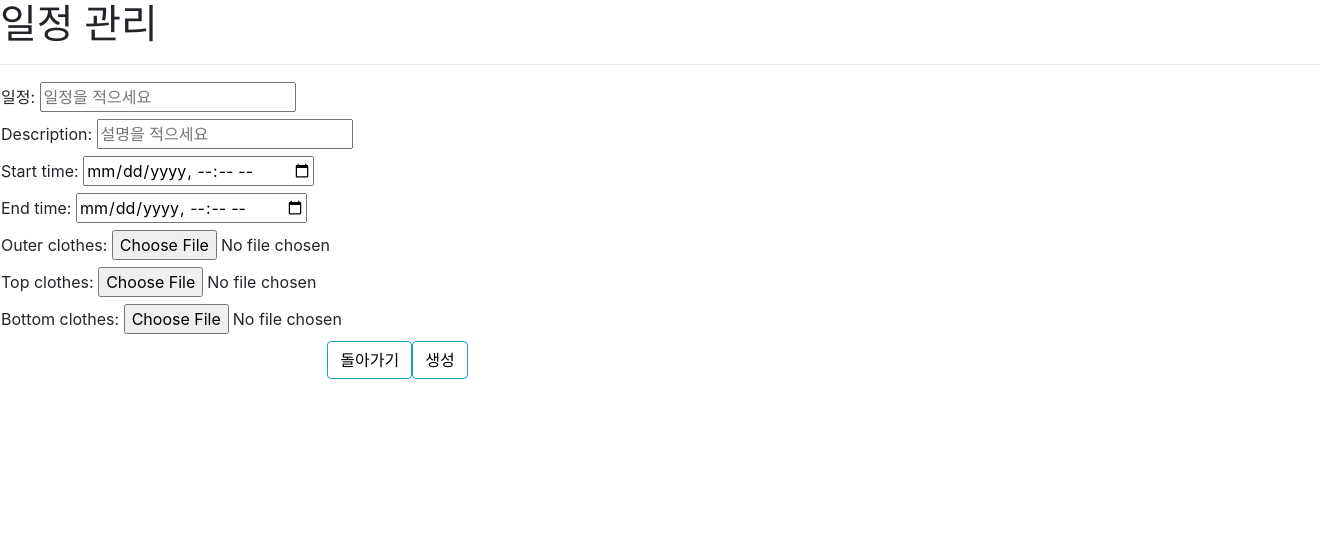
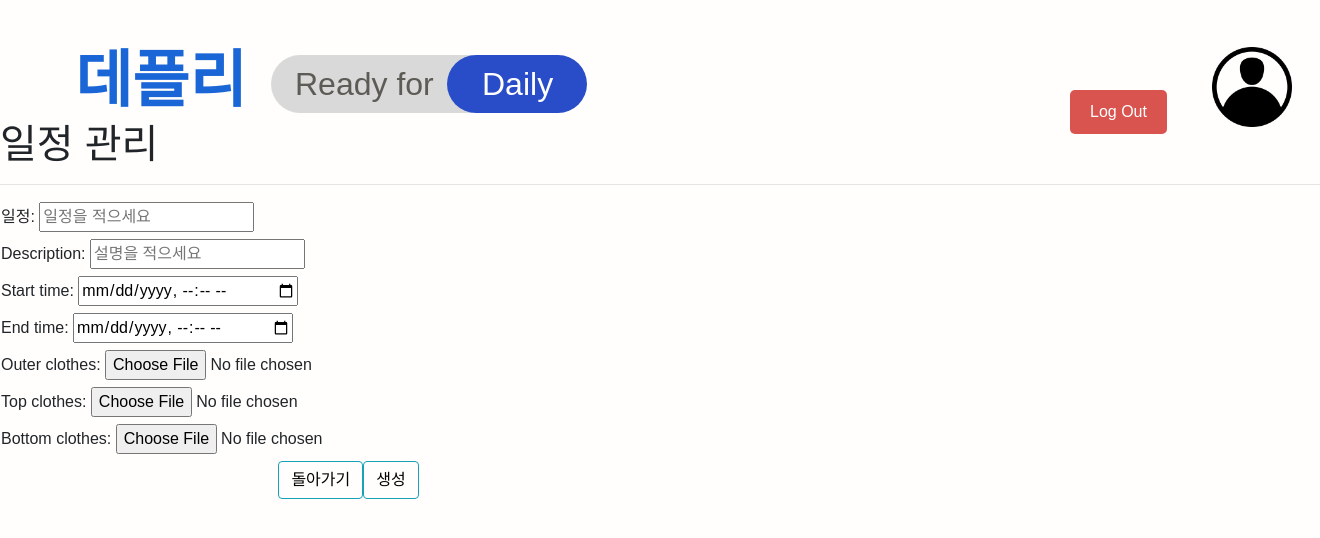
Before and after one commit to shavrindas/TeamForward, a Django app: page /event/new/ in a window 1320 px wide. Shown: the top 538 px of the page. Run offline with Django 5.2, Linux system fonts and the light colour scheme; parts of the project's set-up code (start-up, migrations or seed data) failed here and were passed over; some libraries are stand-ins or nearby versions.

Commit message:
재통합3
달력은 현재 개선될 방향이 보이지 않는다면 유지될 것

```diff
--- /dev/null
+++ b/cal/static/cal/css/styles.css
@@ -0,0 +1,229 @@
+/* cal/static/cal/css/styles.css */
+/*++++++++++++++++++++++++++++++++++++== 기본 ++++++++++++++++++++++++++++++++++++++++++++++*/
+@charset "utf-8";
+
+body {
+    font-family: 'Monda', sans-serif;
+    background-color: #FFFEFC;
+}
+
+.deply-button {
+    z-index: 10; /* Ensure buttons are on top */
+    position: absolute;
+    width: 172px;
+    height: 101px;
+    left: 69px;
+    top: 29px;
+    font-family: 'Monda', sans-serif;
+    font-style: normal;
+    font-weight: 700;
+    font-size: 62.0434px;
+    line-height: 101px;
+    text-align: center;
+    align-items: center;
+    color: #1A66D7;
+    border: none;
+    background: none;
+    cursor: pointer;
+    white-space: nowrap; /* 텍스트가 한 줄로 나오게 함 */
+}
+
+.sign-in-button {
+    z-index: 10; /* Ensure buttons are on top */
+    position: absolute;
+    width: 174px;
+    height: 58px;
+    right: 180px;
+    top: 65px;
+    font-family: 'Monda', sans-serif;
+    font-style: normal;
+    font-weight: 700;
+    font-size: 35px;
+    display: flex;
+    align-items: center;
+    justify-content: center;
+    color: white;
+    background-color: #294CC8;
+    border: none;
+    border-radius: 14px;
+    cursor: pointer;
+}
+
+/*Logo*/
+/* Container for the logo */
+.logo-container {
+    position: relative;
+    width: 500px; /* Adjust width as needed */
+    height: 120px; /* Adjust height as needed */
+}
+
+/* Ready for text */
+.ready-for {
+    position: absolute;
+    width: 147px;
+    height: 52px;
+    left: 295px;
+    top: 58px;
+    font-family: 'Monda', sans-serif;
+    font-style: normal;
+    font-weight: 400;
+    font-size: 32.0119px;
+    line-height: 52px;
+    color: #5D5B56;
+    z-index: 2; /* Make sure text is on top */
+}
+/* Left box */
+.rectangle-12 {
+    position: absolute;
+    width: 225px;
+    height: 58px;
+    left: 271px;
+    top: 55px;
+    background: #D9D9D9;
+    border-radius: 100px;
+    z-index: 1; /* Make sure background is below text */
+}
+/* Daily text */
+.daily {
+    position: absolute;
+    width: 80px;
+    height: 52px;
+    left: 482px;
+    top: 58px;
+    font-family: 'Monda', sans-serif;
+    font-style: normal;
+    font-weight: 400;
+    font-size: 32.0119px;
+    line-height: 52px;
+    color: #FFFFFF;
+    z-index: 4; /* Make sure text is on top */
+}
+/* Right box */
+.rectangle-13 {
+    position: absolute;
+    width: 140px;
+    height: 58px;
+    left: 447px;
+    top: 55px;
+    background: #294CC8;
+    border-radius: 100px;
+    z-index: 3; /* Make sure background is below text */
+}
+
+/* Edit Profile Button */
+.edit-profile {
+    position: absolute;
+    width: 80px;
+    height: 80px;
+    left: 1212px;
+    top: 47px;
+    background: url('/static/recommend/image/user.png'); /* 절대 경로 사용 */
+    background-size: cover; /* 이미지 크기를 버튼 크기에 맞춤 */
+    border: none;
+    cursor: pointer;
+}
+
+/*================================ Log out ===================================*/
+/* Logout button styling */
+.logout-button {
+    background-color: #D9534F;
+    color: white;
+    border: none;
+    border-radius: 5px;
+    padding: 10px 20px;
+    font-size: 16px;
+    cursor: pointer;
+}
+
+/* Logout form styling to align with other buttons */
+.logout-form {
+    position: absolute;
+    left: 1070px;
+    top: 90px;
+    margin: 0;
+    padding: 0;
+}
+/*================================ Log out ===================================*/
+/*++++++++++++++++++++++++++++++++++++== 기본 ++++++++++++++++++++++++++++++++++++++++++++++*/
+
+.calendar {
+  width: 70%;
+  margin: auto;
+  font-size: 13px;
+}
+
+.calendar tr, .calendar td {
+  border: 1px solid black;
+}
+
+.calendar th {
+  padding: 10px;
+  text-align: center;
+  font-size: 18px;
+}
+
+.calendar td {
+  width: 250px;
+  height: 150px;
+  padding: 20px 0px 0px 5px;
+}
+
+.month {
+  font-size: 25px;
+}
+
+.date {
+  font-size: 16px;
+}
+
+ul {
+  height: 100%;
+  padding: 0px 5px 0px 20px;
+}
+
+a {
+  color: #17a2b8;
+}
+
+.left {
+  float: left;
+}
+
+.right {
+  float: right;
+}
+
+.btn {
+  outline: none;
+  color: black;
+  background-color: transparent;
+  box-shadow: 0 0 0 0;
+}
+
+.clearfix {
+  text-align: right;
+  margin: 15px;
+}
+
+#eventFormContainer {
+  width: 300px;
+  height: 400px;
+  border: 1px solid black;
+  padding: 20px;
+  display: flex;
+  flex-direction: column;
+  justify-content: space-between;
+}
+
+#buttonContainer {
+  display: flex;
+  justify-content: space-between;
+}
+
+.cursor-pointer {
+  cursor: pointer;
+}
+
+#weatherText {
+  font-size: 0.3em;
+}
--- a/cal/templates/cal/base.html
+++ b/cal/templates/cal/base.html
@@ -1,3 +1,4 @@
+<!-- cal/templates/cal/base.html -->
 {% load static %}
 <!doctype html>
 <html lang="ko">
@@ -7,29 +8,46 @@
   <meta charset="utf-8">
   <meta name="viewport" content="width=device-width, initial-scale=1, shrink-to-fit=no">
   <!-- Bootstrap CSS -->
-  <link rel="stylesheet" href="https://maxcdn.bootstrapcdn.com/bootstrap/4.0.0/css/bootstrap.min.css" integrity="sha384-Gn5384xqQ1aoWXA+058RXPxPg6fy4IWvTNh0E263XmFcJlSAwiGgFAW/dAiS6JXm"
-    crossorigin="anonymous">
-  <!--<link rel="stylesheet" href="https://use.fontawesome.com/releases/v5.0.10/css/all.css" integrity="sha384-+d0P83n9kaQMCwj8F4RJB66tzIwOKmrdb46+porD/OvrJ+37WqIM7UoBtwHO6Nlg"
-    crossorigin="anonymous">-->
-  <link rel="stylesheet" type="text/css" href="{% static 'cal/style.css' %}">
+  <link rel="stylesheet" href="https://maxcdn.bootstrapcdn.com/bootstrap/4.0.0/css/bootstrap.min.css" integrity="sha384-Gn5384xqQ1aoWXA+058RXPxPg6fy4IWvTNh0E263XmFcJlSAwiGgFAW/dAiS6JXm" crossorigin="anonymous">
+  <link rel="stylesheet" type="text/css" href="{% static 'cal/css/styles.css' %}">
   <title>Calendar</title>
 </head>
+
 <body>
+  <!-- Navigation Bar -->
+  <header>
+    <nav>
+      <!-- Home Button -->
+      <button type="button" class="deply-button" onclick="location.href='{% url 'user_session' %}'">데플리</button>
+      <!-- Log Out Button -->
+      <form action="{% url 'logout' %}" method="post" class="logout-form">
+        {% csrf_token %}
+        <button type="submit" class="logout-button">Log Out</button>
+      </form>
+      <!-- Edit Profile Button -->
+      <button type="button" class="edit-profile" onclick="location.href='{% url 'edit_profile' %}'"></button>
+    </nav>
+  </header>
 
-  <h1 class="title">{% block title %}{% endblock %}</h1> <!--title 정의-->
+  <!-- Logo -->
+  <div class="logo-container">
+    <div class="rectangle-12"></div>
+    <div class="rectangle-13"></div>
+    <div class="ready-for">Ready for</div>
+    <div class="daily">Daily</div>
+  </div>
+
+  <h1 class="title">{% block title %}{% endblock %}</h1>
   <hr>
 
-  {% block content %} <!--content 정의-->
+  {% block content %}
   {% endblock %}
 
   <!-- Optional JavaScript -->
   <!-- jQuery first, then Popper.js, then Bootstrap JS -->
-  <script src="https://code.jquery.com/jquery-3.2.1.slim.min.js" integrity="sha384-KJ3o2DKtIkvYIK3UENzmM7KCkRr/rE9/Qpg6aAZGJwFDMVNA/GpGFF93hXpG5KkN"
-    crossorigin="anonymous"></script>
-  <script src="https://cdnjs.cloudflare.com/ajax/libs/popper.js/1.12.9/umd/popper.min.js" integrity="sha384-ApNbgh9B+Y1QKtv3Rn7W3mgPxhU9K/ScQsAP7hUibX39j7fakFPskvXusvfa0b4Q"
-    crossorigin="anonymous"></script>
-  <script src="https://maxcdn.bootstrapcdn.com/bootstrap/4.0.0/js/bootstrap.min.js" integrity="sha384-JZR6Spejh4U02d8jOt6vLEHfe/JQGiRRSQQxSfFWpi1MquVdAyjUar5+76PVCmYl"
-    crossorigin="anonymous"></script>
+  <script src="https://code.jquery.com/jquery-3.2.1.slim.min.js" integrity="sha384-KJ3o2DKtIkvYIK3UENzmM7KCkRr/rE9/Qpg6aAZGJwFDMVNA/GpGFF93hXpG5KkN" crossorigin="anonymous"></script>
+  <script src="https://cdnjs.cloudflare.com/ajax/libs/popper.js/1.12.9/umd/popper.min.js" integrity="sha384-ApNbgh9B+Y1QKtv3Rn7W3mgPxhU9K/ScQsAP7hUibX39j7fakFPskvXusvfa0b4Q" crossorigin="anonymous"></script>
+  <script src="https://maxcdn.bootstrapcdn.com/bootstrap/4.0.0/js/bootstrap.min.js" integrity="sha384-JZR6Spejh4U02d8jOt6vLEHfe/JQGiRRSQQxSfFWpi1MquVdAyjUar5+76PVCmYl" crossorigin="anonymous"></script>
 
   {% block script %}
   {% endblock %}
--- a/cal/templates/cal/calendar.html
+++ b/cal/templates/cal/calendar.html
@@ -2,7 +2,6 @@
 
 {% block title %}
 <div style="display: flex; align-items: center;">
-    <h1 style="margin-right: 20px;">달력</h1>
     <div id="weather" style="display: flex; align-items: center;">
         <p id="weatherText" style="margin-right: 10px; font-size: 0.8em;"></p>
         <img id="weatherIcon" src="" alt="Weather icon">
```
Also changed, not shown: cal/static/cal/image/user.png (added).
